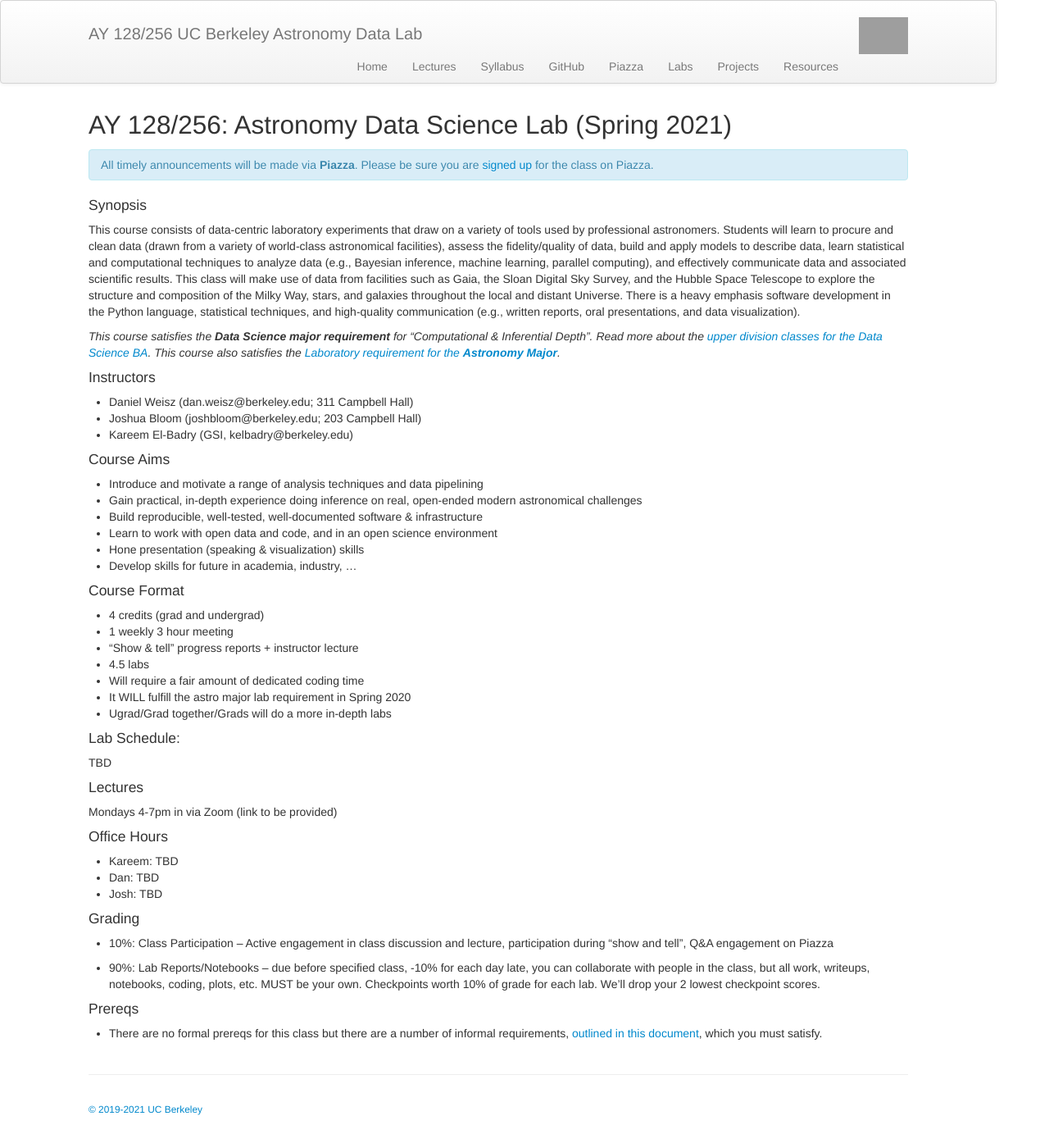
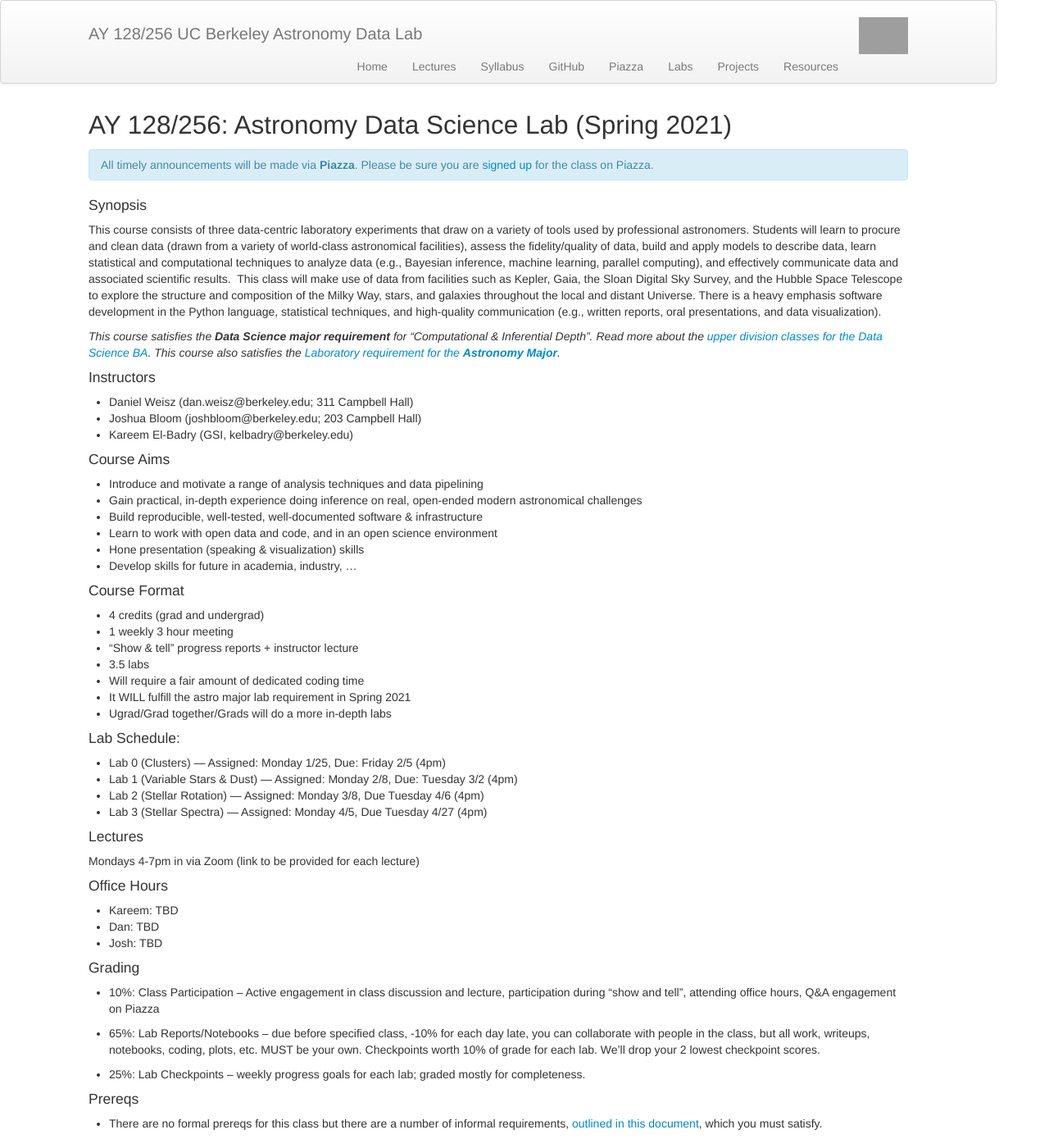
Before and after one commit to ucb-datalab/ucb-datalab.github.io, a Jekyll site: the page built from index.md, in a window 1280 px wide and 1400 px high. Shown: the whole window at 82% size. Built offline with Jekyll 4.4.1, drawn with Linux system fonts in a browser that asks for light colours; grey boxes are pictures that could not be loaded.

Commit message:
Spring 2021 updates

```diff
--- a/index.md
+++ b/index.md
@@ -28,7 +28,8 @@ Interested in taking this class? You should read the <a href="https://ucb-datala
 
 #### Synopsis
 
-This course consists of data-centric laboratory experiments that draw on a variety of tools used by professional astronomers. Students will learn to procure and clean data (drawn from a variety of world-class astronomical facilities), assess the fidelity/quality of data, build and apply models to describe data, learn statistical and computational techniques to analyze data (e.g., Bayesian inference, machine learning, parallel computing), and effectively communicate data and associated scientific results.  This class will make use of data from facilities such as Gaia, the Sloan Digital Sky Survey, and the Hubble Space Telescope to explore the structure and composition of the Milky Way, stars, and galaxies throughout the local and distant Universe. There is a heavy emphasis software development in the Python language, statistical techniques, and high-quality communication (e.g., written reports, oral presentations, and data visualization).
+This course consists of three data-centric laboratory experiments that draw on a variety of tools used by professional astronomers. Students will learn to procure and clean data (drawn from a variety of world-class astronomical facilities), assess the fidelity/quality of data, build and apply models to describe data, learn statistical and computational techniques to analyze data (e.g., Bayesian inference, machine learning, parallel computing), and effectively communicate data and associated scientific results.  This class will make use of data from facilities such as Kepler, Gaia, the Sloan Digital Sky Survey, and the Hubble Space Telescope to explore the structure and composition of the Milky Way, stars, and galaxies throughout the local and distant Universe. There is a heavy emphasis software development in the Python language, statistical techniques, and high-quality communication (e.g., written reports, oral presentations, and data visualization).
+
 
 <i>This course satisfies the <b>Data Science major requirement</b> for "Computational & Inferential Depth". Read more about the <a href="https://data.berkeley.edu/degrees/data-science-ba/upper-division">upper division classes for the Data Science BA</a>. This course also satisfies the <a href="https://astro.berkeley.edu/programs/undergraduate-program/astrophysics-major">Laboratory requirement for the <b>Astronomy Major</b></a>.</i>
 
@@ -56,27 +57,22 @@ This course consists of data-centric laboratory experiments that draw on a varie
 * 4 credits (grad and undergrad)
 * 1 weekly 3 hour meeting
 * “Show & tell” progress reports + instructor lecture
-* 4.5 labs
+* 3.5 labs
 * Will require a fair amount of dedicated coding time
-* It WILL fulfill the astro major lab requirement in Spring 2020
+* It WILL fulfill the astro major lab requirement in Spring 2021
 * Ugrad/Grad together/Grads will do a more in-depth labs
 
 #### Lab Schedule:
 
-TBD
+ * Lab 0 (Clusters) — Assigned: Monday 1/25, Due: Friday 2/5 (4pm)
+ * Lab 1 (Variable Stars & Dust) — Assigned: Monday 2/8, Due: Tuesday 3/2 (4pm)
+ * Lab 2 (Stellar Rotation) — Assigned: Monday 3/8, Due Tuesday 4/6 (4pm)
+ * Lab 3 (Stellar Spectra) — Assigned: Monday 4/5, Due Tuesday 4/27 (4pm)
 
-<!--
- * Lab 0 (Clusters) — Assigned: Monday 1/20, Due: Friday 2/7 (4pm)
- * Lab 1 (Variable Stars & Dust) — Assigned: Monday 2/3, Due: Tuesday 3/3 (4pm)
- * Lab 2 (Stellar Rotation) — Assigned: Monday 3/2, Due Tuesday 3/17 (4pm)
- * Lab 3 (Stellar Spectra) — Assigned: Monday 3/16, Due Tuesday 4/14 (4pm)
- * Lab 4 (Hubble's Constant) — Assigned: Monday 4/13, Due Tuesday 4/28 (4pm)
-
- -->
 
 #### Lectures
 
-Mondays 4-7pm in via Zoom (link to be provided)
+Mondays 4-7pm in via Zoom (link to be provided for each lecture)
 
 
 #### Office Hours
@@ -87,10 +83,11 @@ Mondays 4-7pm in via Zoom (link to be provided)
 
 #### Grading
 
- * 10%: Class Participation – Active engagement in class discussion and lecture, participation during "show and tell", Q&A engagement on Piazza
+ * 10%: Class Participation – Active engagement in class discussion and lecture, participation during "show and tell", attending office hours, Q&A engagement on Piazza
 
- * 90%: Lab Reports/Notebooks – due before specified class, -10% for each day late, you can collaborate with people in the class, but all work, writeups, notebooks, coding, plots, etc. MUST be your own. Checkpoints worth 10% of grade for each lab. We'll drop your 2 lowest checkpoint scores.
+ * 65%: Lab Reports/Notebooks – due before specified class, -10% for each day late, you can collaborate with people in the class, but all work, writeups, notebooks, coding, plots, etc. MUST be your own. Checkpoints worth 10% of grade for each lab. We'll drop your 2 lowest checkpoint scores.
 
+ * 25%: Lab Checkpoints – weekly progress goals for each lab; graded mostly for completeness.
 
 
 #### Prereqs
```
